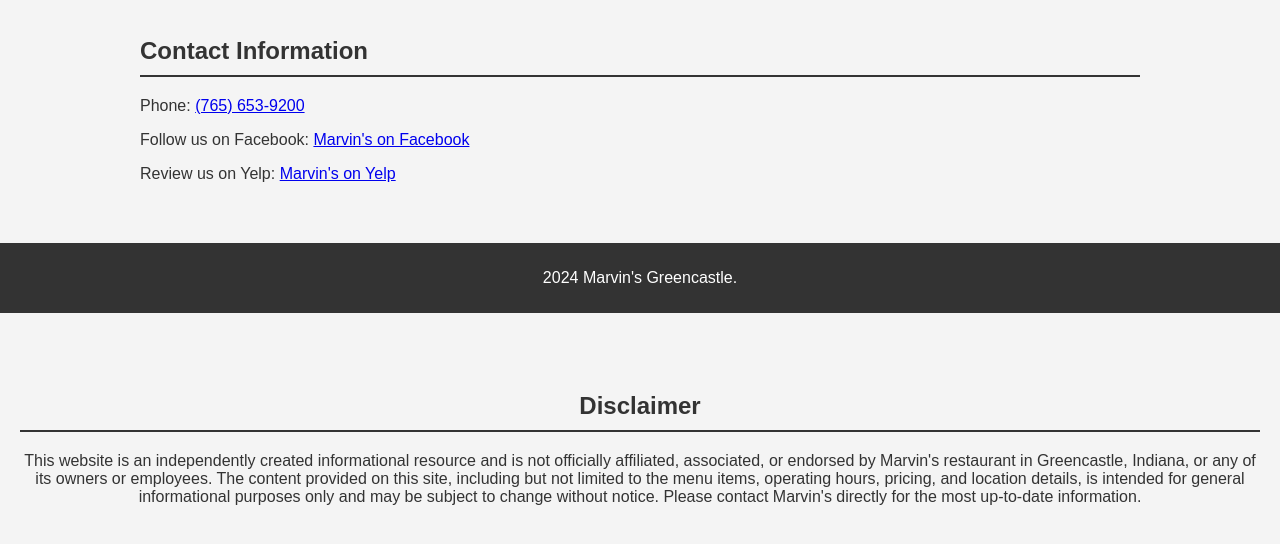
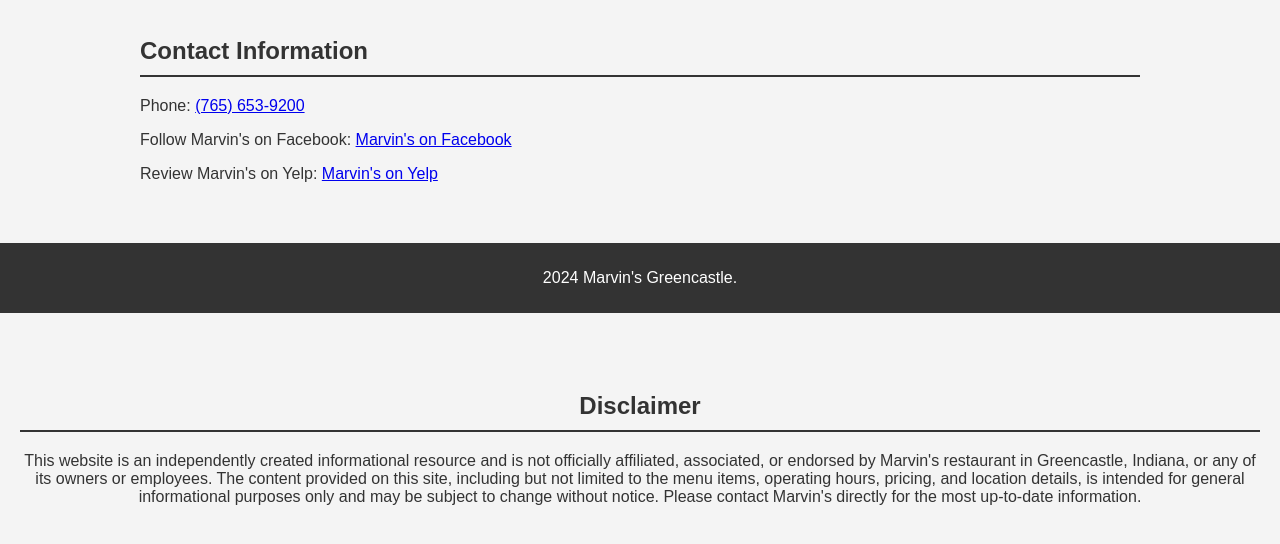
Before and after one commit to jacksonmote/marvins-web, a plain HTML site: page index.html in a window 1280 px wide. Shown: the part 4630-5174 px from the top of the page. Drawn offline with Linux system fonts and the light colour scheme.

Commit message:
Update index.html

```diff
--- a/index.html
+++ b/index.html
@@ -169,10 +169,10 @@
             <p>Phone:
                 <a href="tel:+17656539200">(765) 653-9200</a>
             </p>
-            <p>Follow us on Facebook:
+            <p>Follow Marvin's on Facebook:
                 <a href="https://www.facebook.com/Marvinsgreencastle/" target="_blank">Marvin's on Facebook</a>
             </p>
-            <p>Review us on Yelp:
+            <p>Review Marvin's on Yelp:
                 <a href="https://www.yelp.com/biz/marvins-greencastle" target="_blank">Marvin's on Yelp</a>
             </p>
         </section>
```
